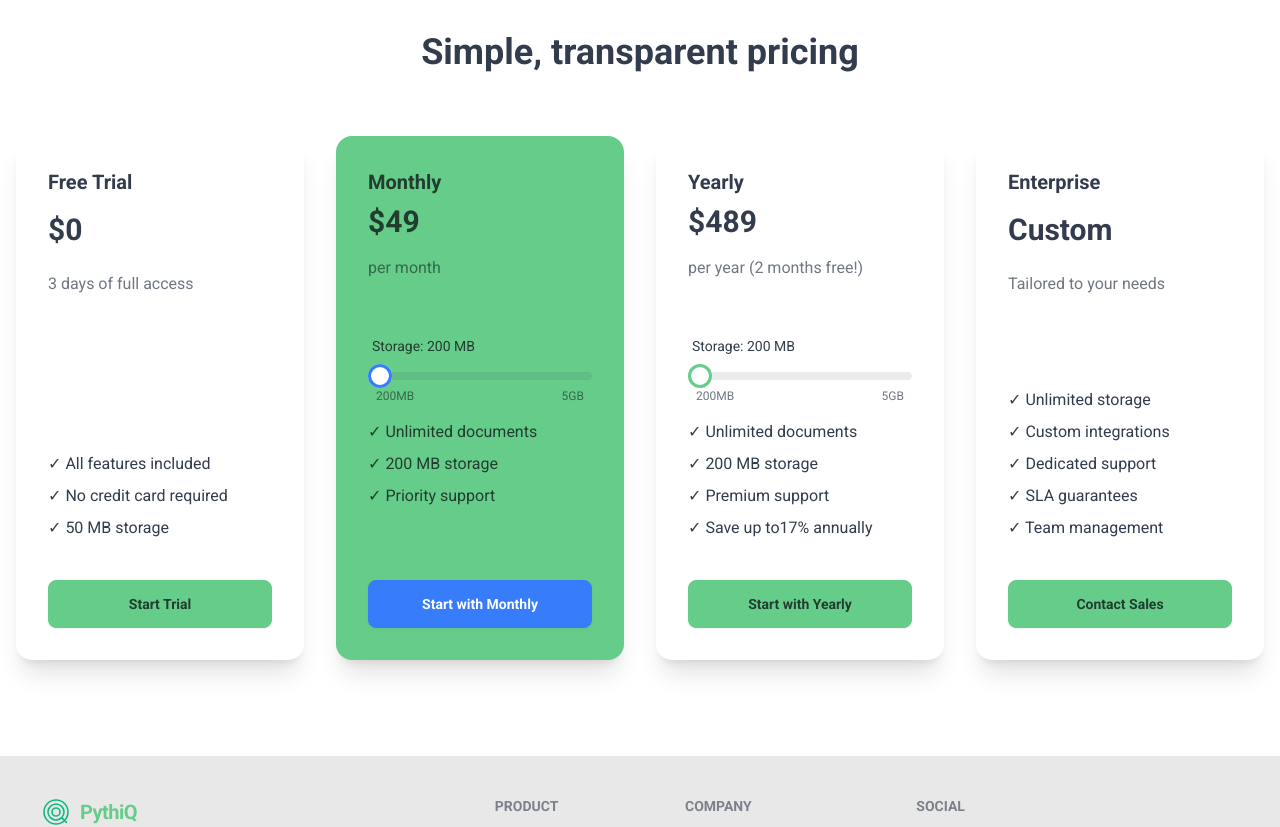
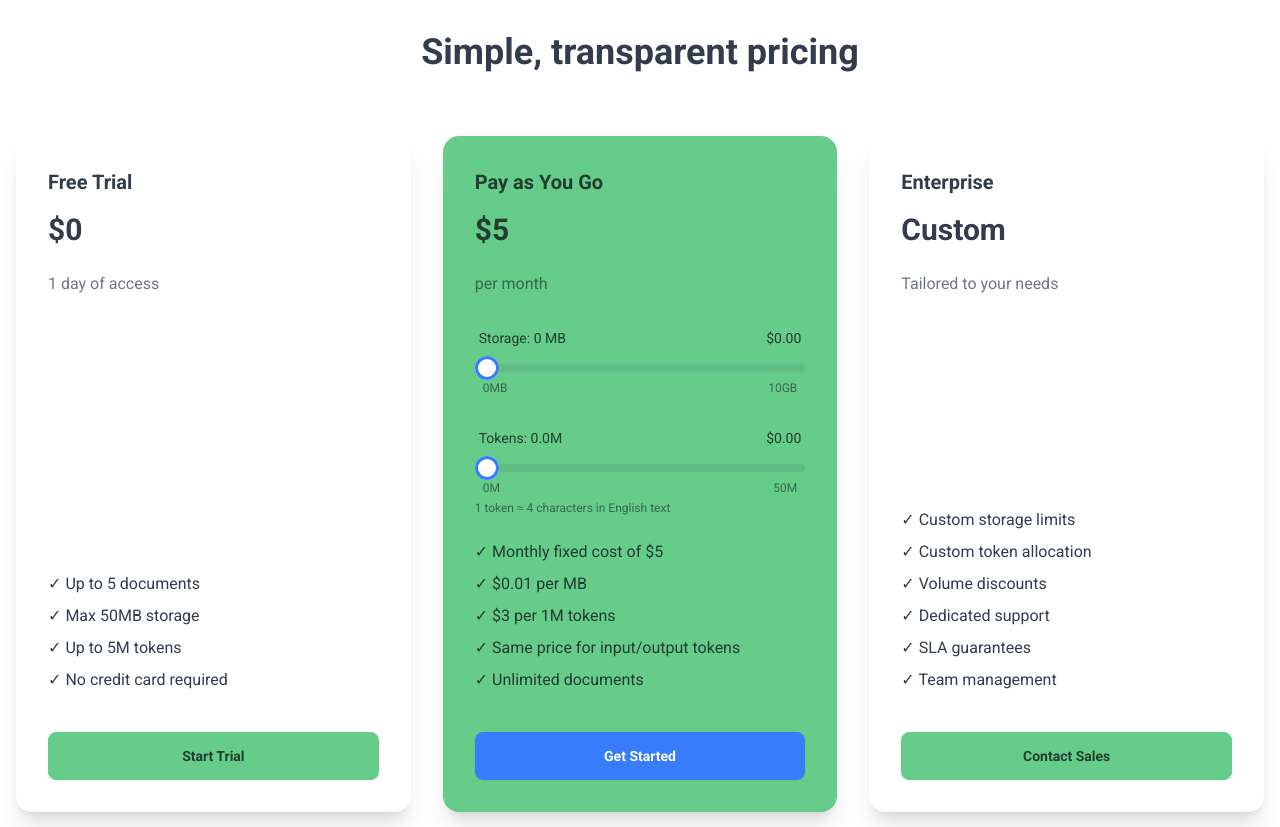
Before and after one commit to neuralnoy/pythiq-frontend, a React (Vite) app: page / in a window 1280 px wide. Shown: the part 1380-2207 px from the top of the page. Built offline with nearby package versions, Linux system fonts and the light colour scheme.

Commit message:
added actions logic to the datatable

```diff
--- a/src/components/Navbar.jsx
+++ b/src/components/Navbar.jsx
@@ -1,4 +1,3 @@
-// components/Navbar.jsx
 import { useAuth } from '../context/AuthContext';
 import NavBrand from './nav/NavBrand';
 import NavLinks from './nav/NavLinks';
--- a/src/components/knowledge-base/CreateKnowledgeBaseModal.jsx
+++ b/src/components/knowledge-base/CreateKnowledgeBaseModal.jsx
@@ -22,7 +22,7 @@ const CreateKnowledgeBaseModal = ({ isOpen, onClose, onCreate }) => {
   return (
     <div className="modal modal-open">
       <div className="modal-box">
-        <h3 className="font-bold text-lg mb-4">Create New Knowledge Base</h3>
+        <h3 className="font-bold text-lg mb-4">Create New Bookshelf</h3>
         <form onSubmit={handleSubmit}>
           <div className="form-control">
             {error && (
--- a/src/pages/KnowledgeBaseDetails.jsx
+++ b/src/pages/KnowledgeBaseDetails.jsx
@@ -15,8 +15,6 @@ const KnowledgeBaseDetails = () => {
   const [isUploadModalOpen, setIsUploadModalOpen] = useState(false);
   const { token } = useAuth();
   const [shouldRefreshDocs, setShouldRefreshDocs] = useState(0);
-
-  console.log('Token in KnowledgeBaseDetails:', token);
 
   useEffect(() => {
     const loadKnowledgeBase = async () => {
--- a/src/pages/LandingPage.jsx
+++ b/src/pages/LandingPage.jsx
@@ -14,22 +14,14 @@ const LandingPage = () => {
     document.getElementById(id).scrollIntoView({ behavior: 'smooth' });
   };
 
-  const calculateMonthlyPrice = (storage) => {
-    if (storage <= 200) return 49;
-    const additionalStorage = storage - 200; // MB above base storage
-    const additionalPrice = Math.floor(additionalStorage / 100) * 5; // $5 per 100MB
-    return 49 + additionalPrice; // Cap at 199
+  const calculatePrice = (storage, tokens) => {
+    const baseStoragePrice = storage * 0.01; // $0.01 per MB
+    const tokenPrice = (tokens / 1_000_000) * 3; // $3 per million tokens
+    return Math.round((baseStoragePrice + tokenPrice) * 100) / 100 + 5; // Round to 2 decimal places
   };
 
-  const calculateYearlyPrice = (storage) => {
-    if (storage <= 200) return 489;
-    const additionalStorage = storage - 200; // MB above base storage
-    const additionalPrice = Math.floor(additionalStorage / 100) * 50; // $50 per 100MB
-    return 489 + additionalPrice; // Cap at 1979
-  };
-
-  const [monthlyStorage, setMonthlyStorage] = useState(200);
-  const [yearlyStorage, setYearlyStorage] = useState(200);
+  const [storage, setStorage] = useState(0);
+  const [tokens, setTokens] = useState(0);
 
   return (
     <div className="drawer drawer-end">
@@ -125,109 +117,100 @@ const LandingPage = () => {
               <h2 className="text-3xl md:text-4xl font-bold text-center mb-16">
                 Simple, transparent pricing
               </h2>
-              <div className="grid grid-cols-1 md:grid-cols-4 gap-8">
+              <div className="grid grid-cols-1 md:grid-cols-3 gap-8">
+                {/* Free Trial Card */}
                 <div className="card bg-base-100 shadow-xl">
                   <div className="card-body">
                     <h3 className="card-title text-xl mb-2">Free Trial</h3>
                     <div className="text-3xl font-bold mb-4">$0</div>
-                    <p className="text-base-content/70 mb-4">3 days of full access</p>
+                    <p className="text-base-content/70 mb-4">1 day of access</p>
                     <ul className="space-y-2 mb-8">
-                      <li>✓ All features included</li>
+                      <li>✓ Up to 5 documents</li>
+                      <li>✓ Max 50MB storage</li>
+                      <li>✓ Up to 5M tokens</li>
                       <li>✓ No credit card required</li>
-                      <li>✓ 50 MB storage</li>
                     </ul>
                     <label htmlFor="auth-drawer" className="btn btn-primary w-full">
                       Start Trial
                     </label>
                   </div>
                 </div>
+
+                {/* Pay as You Go Card */}
                 <div className="card bg-primary text-primary-content shadow-xl">
-                  <div className="card-body flex flex-col justify-between">
-                    <div>
-                      <div className="h-40">
-                        <h3 className="card-title text-xl mb-2">Monthly</h3>
+                  <div className="card-body">
+                    <h3 className="card-title text-xl mb-2">Pay as You Go</h3>
                     <div className="text-3xl font-bold mb-4">
-                          ${calculateMonthlyPrice(monthlyStorage)}
+                      ${calculatePrice(storage, tokens)}
                     </div>
-                        <p className="text-primary-content/70">per month</p>
-                      </div>
+                    <p className="text-primary-content/70 mb-4">per month</p>
+
                     <div className="form-control w-full mb-4">
                       <label className="label">
-                          <span className="label-text text-primary-content">Storage: {monthlyStorage} MB</span>
+                        <span className="label-text text-primary-content">Storage: {storage} MB</span>
+                        <span className="label-text text-primary-content">${(storage * 0.01).toFixed(2)}</span>
                       </label>
                       <input
                         type="range"
-                          min="200"
-                          max="5000"
-                          value={monthlyStorage}
-                          onChange={(e) => setMonthlyStorage(Number(e.target.value))}
-                          step="100"
+                        min="0"
+                        max="10000"
+                        value={storage}
+                        onChange={(e) => setStorage(Number(e.target.value))}
+                        step="50"
                         className="range range-secondary"
                       />
                       <div className="w-full flex justify-between text-xs px-2 text-primary-content/70">
-                          <span>200MB</span>
-                          <span>5GB</span>
+                        <span>0MB</span>
+                        <span>10GB</span>
                       </div>
                     </div>
+
+                    <div className="form-control w-full mb-4">
+                      <label className="label">
+                        <span className="label-text text-primary-content">Tokens: {(tokens / 1_000_000).toFixed(1)}M</span>
+                        <span className="label-text text-primary-content">${(tokens / 1_000_000 * 3).toFixed(2)}</span>
+                      </label>
+                      <input
+                        type="range"
+                        min="0"
+                        max="50000000"
+                        value={tokens}
+                        onChange={(e) => setTokens(Number(e.target.value))}
+                        step="1000000"
+                        className="range range-secondary"
+                      />
+                      <div className="w-full flex justify-between text-xs px-2 text-primary-content/70">
+                        <span>0M</span>
+                        <span>50M</span>
+                      </div>
+                      <div className="text-xs text-primary-content/70 mt-1">
+                        1 token ≈ 4 characters in English text
+                      </div>
+                    </div>
+
                     <ul className="space-y-2 mb-8">
+                      <li>✓ Monthly fixed cost of $5</li>
+                      <li>✓ $0.01 per MB</li>
+                      <li>✓ $3 per 1M tokens</li>
+                      <li>✓ Same price for input/output tokens</li>
                       <li>✓ Unlimited documents</li>
-                        <li>✓ {monthlyStorage} MB storage</li>
-                        <li>✓ Priority support</li>
                     </ul>
-                    </div>
-                    <label htmlFor="auth-drawer" className="btn btn-secondary w-full mt-auto">
-                      Start with Monthly
+                    <label htmlFor="auth-drawer" className="btn btn-secondary w-full">
+                      Get Started
                     </label>
                   </div>
                 </div>
-                <div className="card bg-base-100 shadow-xl">
-                  <div className="card-body flex flex-col justify-between">
-                    <div>
-                      <div className="h-40">
-                        <h3 className="card-title text-xl mb-2">Yearly</h3>
-                        <div className="text-3xl font-bold mb-4">
-                          ${calculateYearlyPrice(yearlyStorage)}
-                        </div>
-                        <p className="text-base-content/70">per year (2 months free!)</p>
-                      </div>
-                      <div className="form-control w-full mb-4">
-                        <label className="label">
-                          <span className="label-text">Storage: {yearlyStorage} MB</span>
-                        </label>
-                        <input
-                          type="range"
-                          min="200"
-                          max="5000"
-                          value={yearlyStorage}
-                          onChange={(e) => setYearlyStorage(Number(e.target.value))}
-                          step="100"
-                          className="range range-primary"
-                        />
-                        <div className="w-full flex justify-between text-xs px-2 text-base-content/70">
-                          <span>200MB</span>
-                          <span>5GB</span>
-                        </div>
-                      </div>
-                      <ul className="space-y-2 mb-8">
-                        <li>✓ Unlimited documents</li>
-                        <li>✓ {yearlyStorage} MB storage</li>
-                        <li>✓ Premium support</li>
-                        <li>✓ Save up to17% annually</li>
-                      </ul>
-                    </div>
-                    <label htmlFor="auth-drawer" className="btn btn-primary w-full mt-auto">
-                      Start with Yearly
-                    </label>
-                  </div>
-                </div>
+
+                {/* Enterprise Card */}
                 <div className="card bg-base-100 shadow-xl">
                   <div className="card-body">
                     <h3 className="card-title text-xl mb-2">Enterprise</h3>
                     <div className="text-3xl font-bold mb-4">Custom</div>
                     <p className="text-base-content/70 mb-4">Tailored to your needs</p>
                     <ul className="space-y-2 mb-8">
-                      <li>✓ Unlimited storage</li>
-                      <li>✓ Custom integrations</li>
+                      <li>✓ Custom storage limits</li>
+                      <li>✓ Custom token allocation</li>
+                      <li>✓ Volume discounts</li>
                       <li>✓ Dedicated support</li>
                       <li>✓ SLA guarantees</li>
                       <li>✓ Team management</li>
--- a/src/routes/index.jsx
+++ b/src/routes/index.jsx
@@ -3,7 +3,7 @@ import LandingPage from '../pages/LandingPage';
 import ProfileSettings from '../pages/ProfileSettings';
 import KnowledgeBase from '../pages/KnowledgeBase';
 import Chat from '../pages/Chat';
-import Search from '../pages/Search';
+import Usage from '../pages/Usage';
 import KnowledgeBaseDetails from '../pages/KnowledgeBaseDetails';
 
 export const routes = [
@@ -28,8 +28,8 @@ export const routes = [
     protected: true
   },
   {
-    path: '/search',
-    element: <Search />,
+    path: '/usage',
+    element: <Usage />,
     protected: true
   },
   {
```
Also changed, not shown: src/components/knowledge-base/DocumentModal.jsx (added, +65 -0 lines), src/components/knowledge-base/DocumentsTable.jsx (+175 -13 lines), src/components/nav/NavLinks.jsx (+7 -6 lines), src/pages/KnowledgeBase.jsx (+8 -7 lines), src/pages/Usage.jsx (renamed from src/pages/Search.jsx, +5 -5 lines), src/services/documentService.js (+75 -0 lines). Lines whose indentation alone changed are shown as unchanged.
